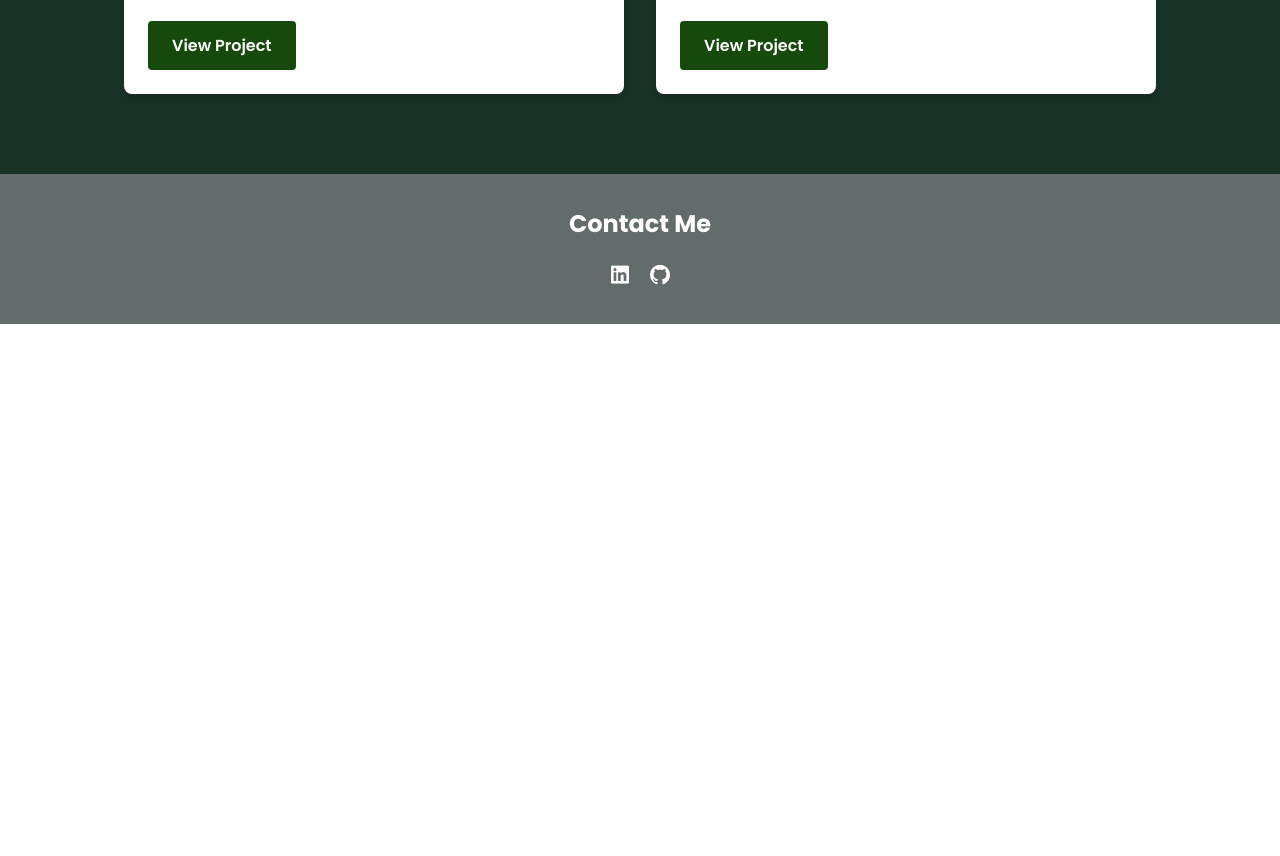
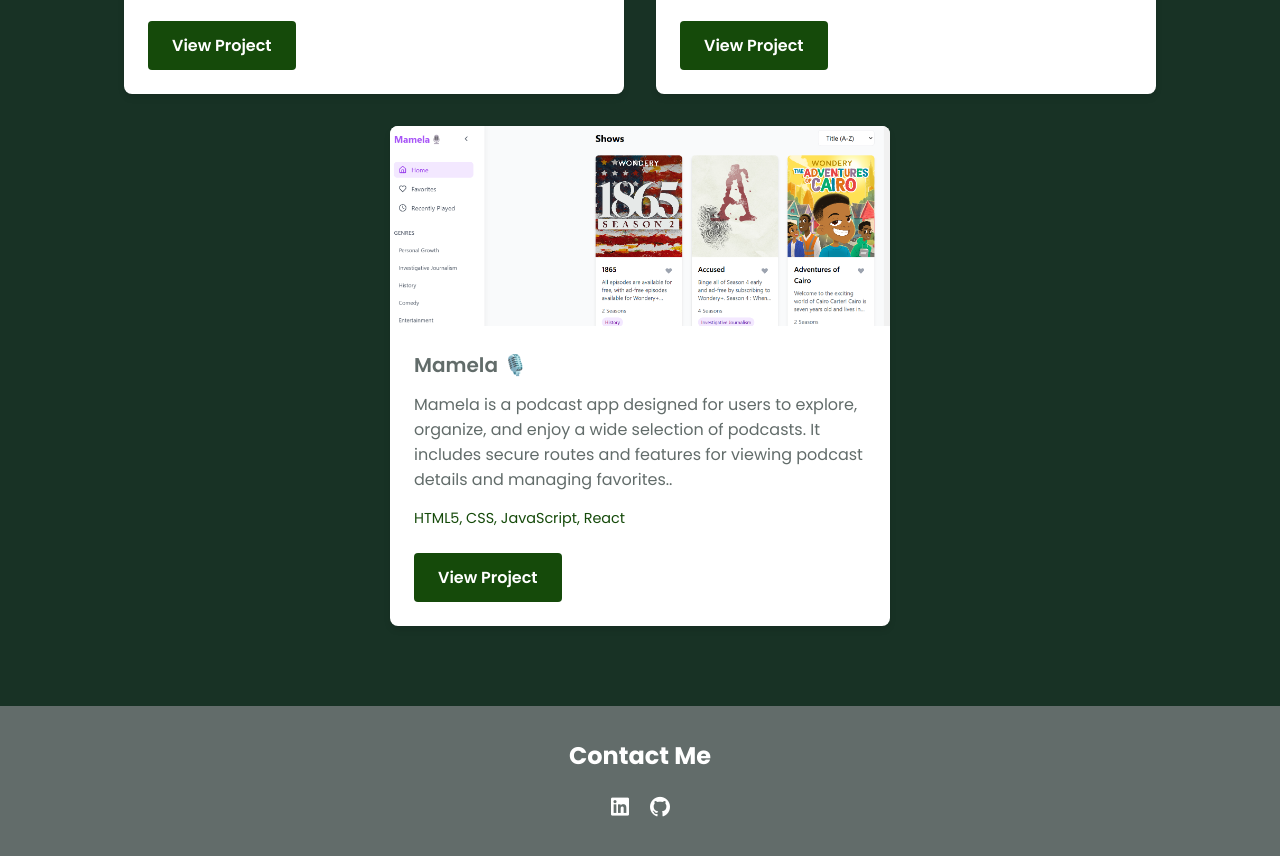
Before and after one commit to hlelolwenkosi/CS20240185_wfo2407_C_Hlelolwenkosi-Ndwandwe_CDV05, a plain HTML site: page index.html in a window 1280 px wide. Shown: the part 2308-3164 px from the top of the page. Before the commit the page ends 2632 px from the top, so only its background shows below. Drawn offline with nearby package versions, Linux system fonts and the light colour scheme.

Commit message:
`Added new project details to index.html`

```diff
--- a/index.html
+++ b/index.html
@@ -103,6 +103,22 @@
                 <p class="project-technologies"> HTML5, CSS, JavaScript</p>
                 <div class="button-container">
                   <a href="https://github.com/hlelolwenkosi/CS20240185_WFO2407_C_Hlelolwenkosi-Ndwandwe_JSL11" target="_blank" class="project-link">View Project</a>
+                </div>
+              </div>
+            </div>
+
+            <!-- Project 3 -->
+
+            <div class="project">
+              <div class="project-image">
+                <img src="images/Mamela pod.png" alt="Project 2">
+              </div>
+              <div class="project-details">
+                <h3 class="project-title">  Mamela 🎙️</h3>
+                <p class="project-description">Mamela is a podcast app designed for users to explore, organize, and enjoy a wide selection of podcasts. It includes secure routes and features for viewing podcast details and managing favorites..</p>
+                <p class="project-technologies"> HTML5, CSS, JavaScript, React</p>
+                <div class="button-container">
+                  <a href="https://github.com/hlelolwenkosi/CS20240185_wfo2407_C_Hlelolwenkosi-Ndwandwe_DJS11" target="_blank" class="project-link">View Project</a>
                 </div>
               </div>
             </div>
```
Also changed, not shown: images/Mamela pod.png (added).
